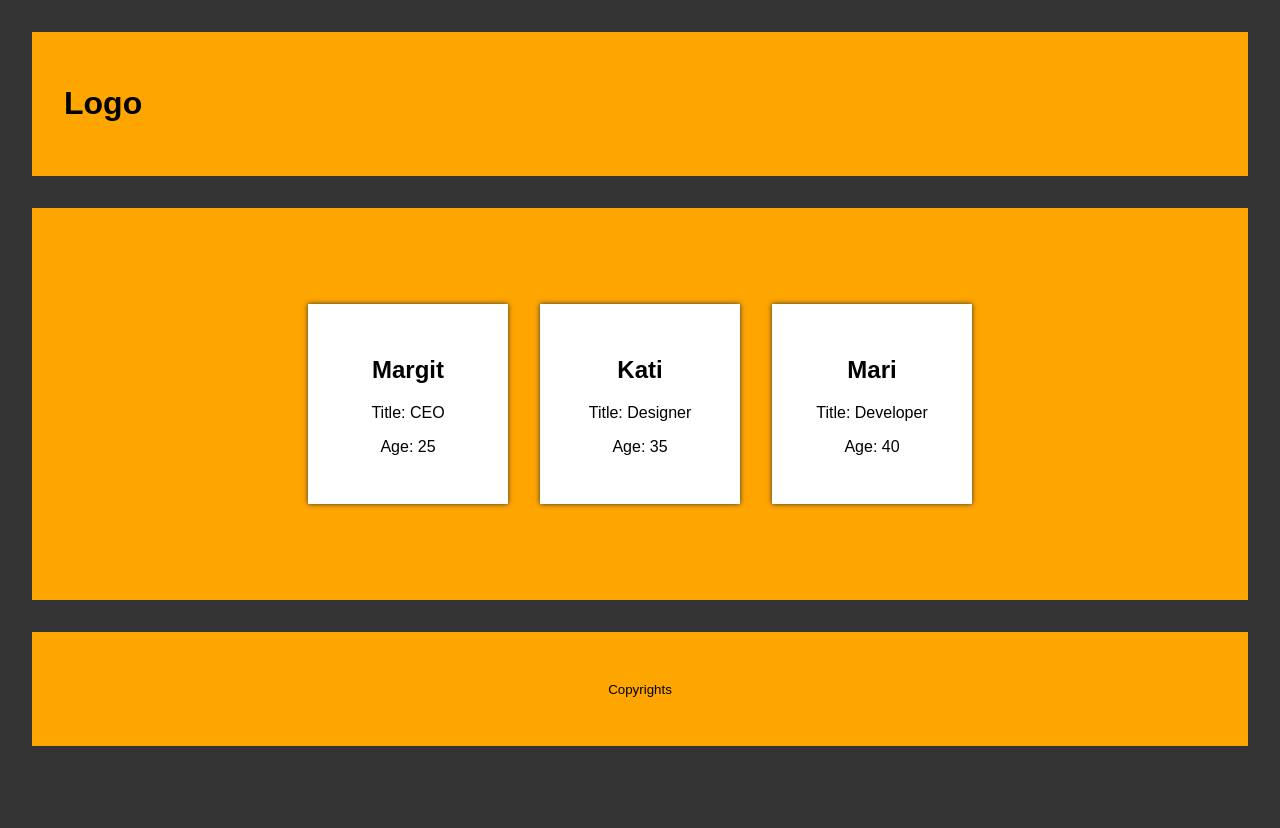
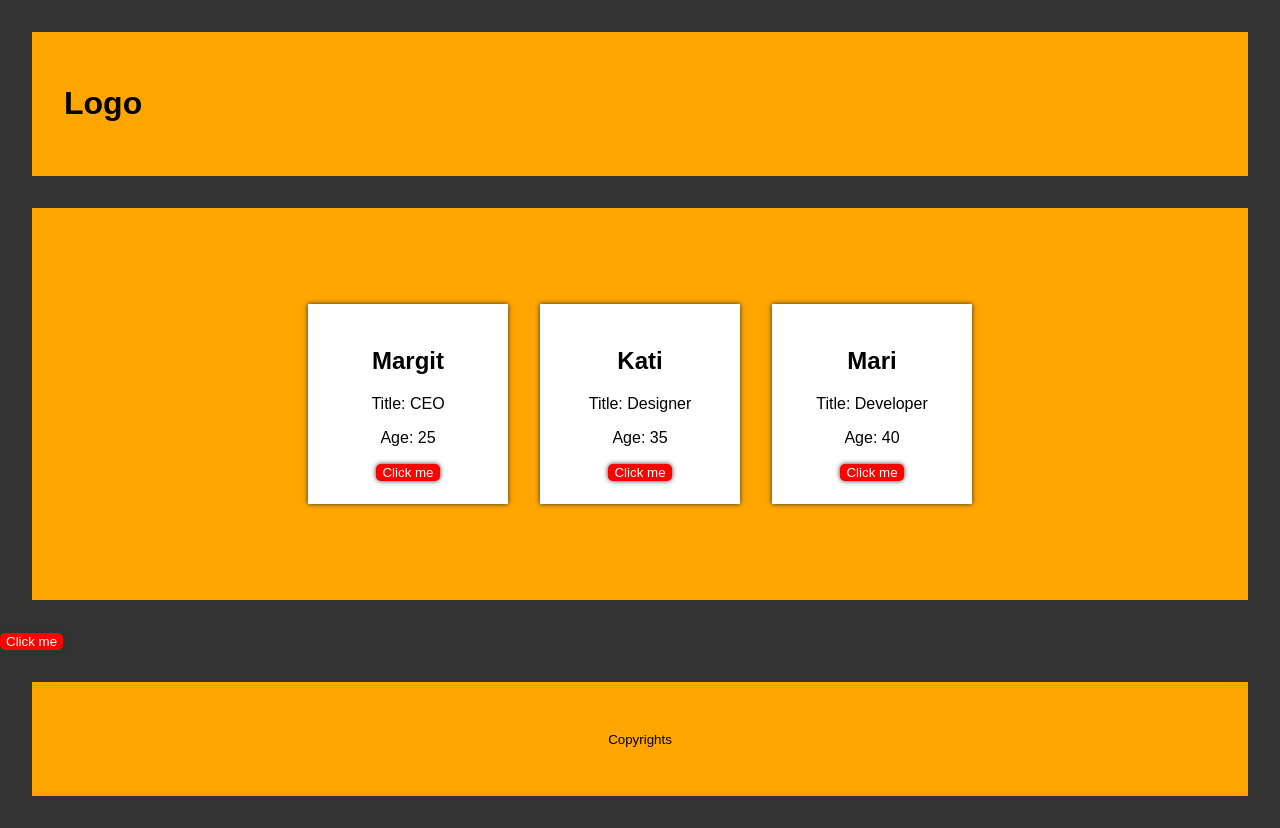
Before and after one commit to nguyenminhtrang2206/demo2, a React (Create React App) app: page / in a window 1280 px wide. Before the commit the page ends 800 px from the top, so only its background shows below. Built offline with nearby package versions, Linux system fonts and the light colour scheme.

Commit message:
event handler

```diff
--- a/src/App.css
+++ b/src/App.css
@@ -29,3 +29,11 @@ main {
 footer {
   text-align: center;
 }
+
+button {
+  background-color: red;
+  color: white;
+  border: none;
+  border-radius: 5px;
+  box-shadow: 0 0 5px #333;
+}
--- a/src/Components/Box.js
+++ b/src/Components/Box.js
@@ -1,10 +1,15 @@
 const Box = (props) => {
+  const addEventHandler = () => {
+    console.log("WOW from box");
+  };
+
     return (
       <div className="box">
         <div>
           <h2>{props.name}</h2>
           <p>Title: {props.title}</p>
           <p>Age: {props.age}</p>
+          <button onClick ={addEventHandler}>Click me</button>
         </div>
       </div>
     );
--- a/src/Components/MainC.js
+++ b/src/Components/MainC.js
@@ -28,8 +28,13 @@ class MainC extends Component {
     ],
   };
 
+  changeNameHandler = () =>{
+    console.log("WOW");
+  }
+
   render() {
     return (
+      <>
       <main>
         <Box
           name={this.state.persons[0].name}
@@ -47,6 +52,9 @@ class MainC extends Component {
           title={this.state.persons[2].title}
         />
       </main>
+      <button onClick = {this.changeNameHandler}>Click me</button>
+
+      </>
     );
   }
 }
```
